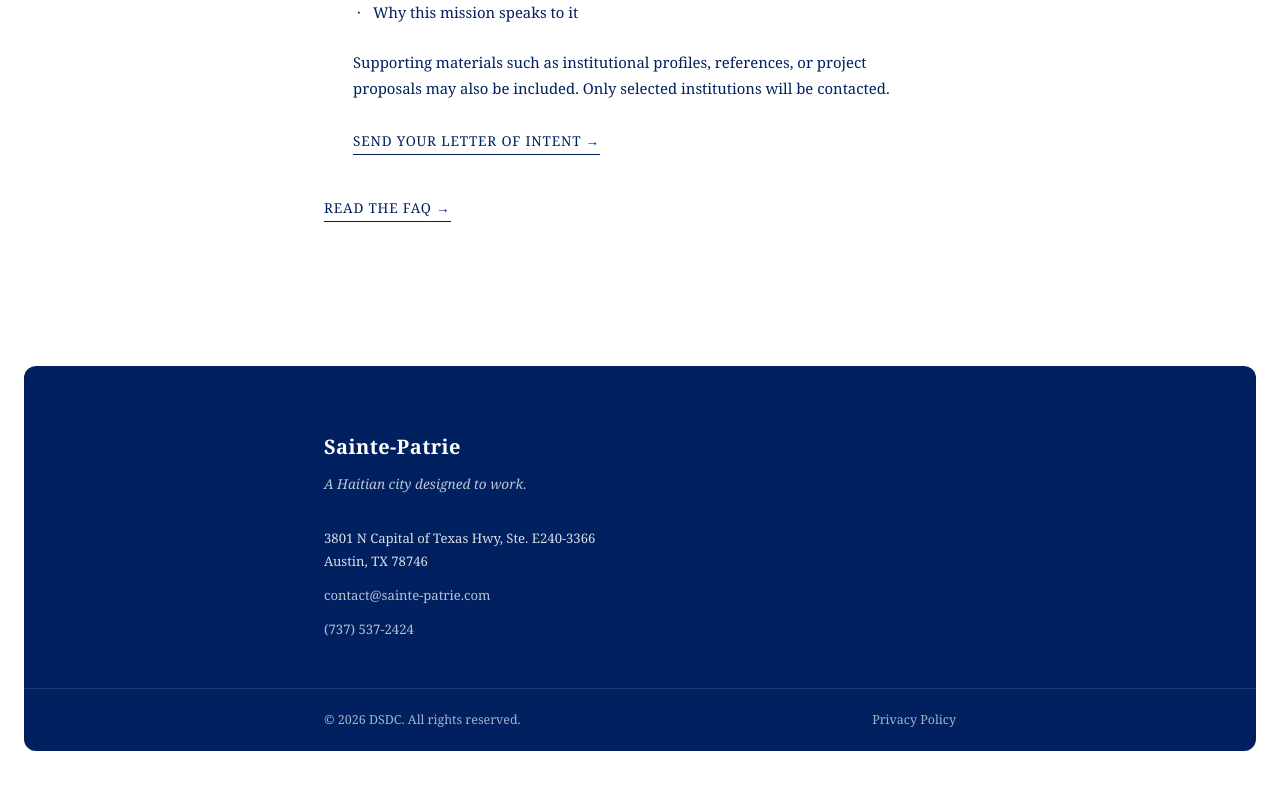
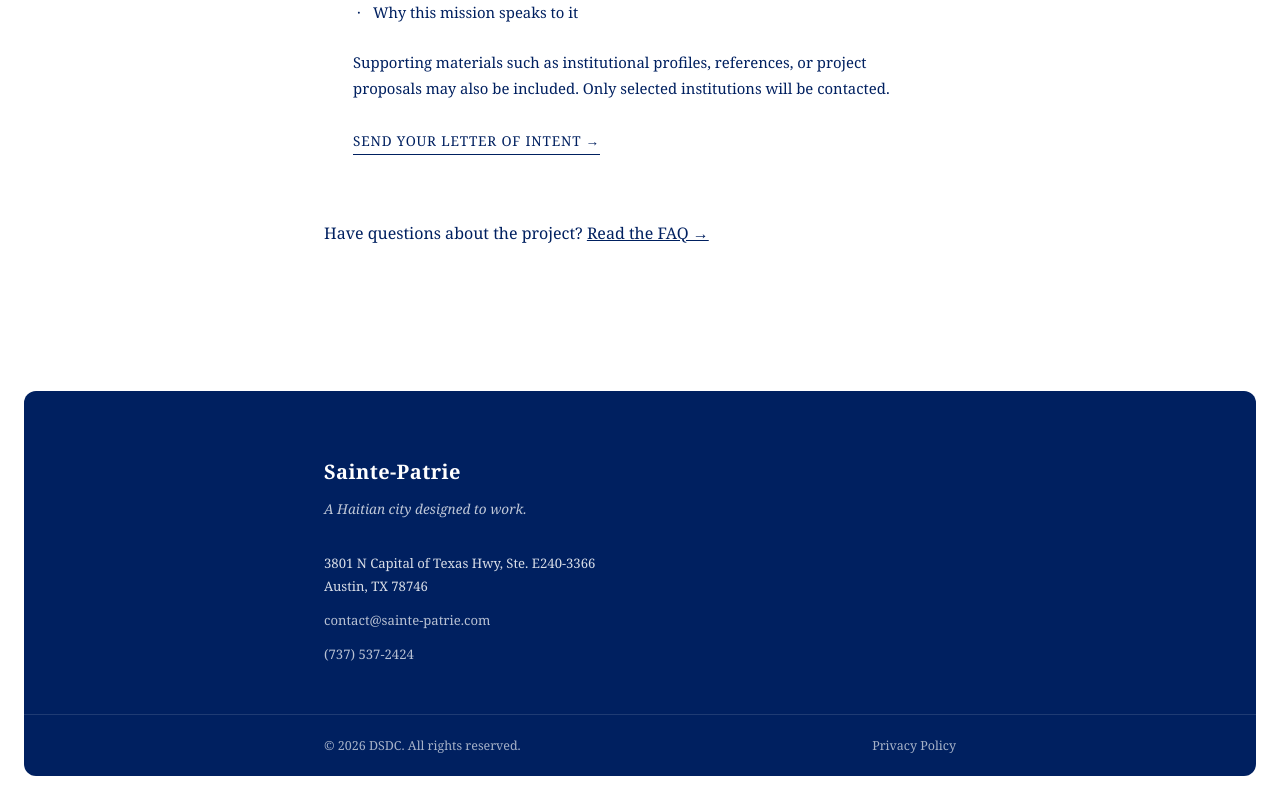
Before and after one commit to Decossard/Sainte-Patrie, a Next.js app: page /founders in a window 1280 px wide. Shown: the part 3443-4243 px from the top of the page. Before the commit the page ends 4218 px from the top, so only its background shows below. Built offline with nearby package versions, Linux system fonts and the light colour scheme.

Commit message:
Revert "Style FAQ link as CTA button on founders page"
This reverts commit e59e10aa3e98483f8acc64fcae1b79a63c8571be.

```diff
--- a/app/founders/page.tsx
+++ b/app/founders/page.tsx
@@ -179,7 +179,10 @@ export default function Founders() {
           </a>
         </div>
 
-        <Link className="cta" href="/faq">Read the FAQ &rarr;</Link>
+        <p style={{ marginTop: '32px' }}>
+          Have questions about the project?{' '}
+          <Link href="/faq">Read the FAQ &rarr;</Link>
+        </p>
 
       </div>
     </>
```
